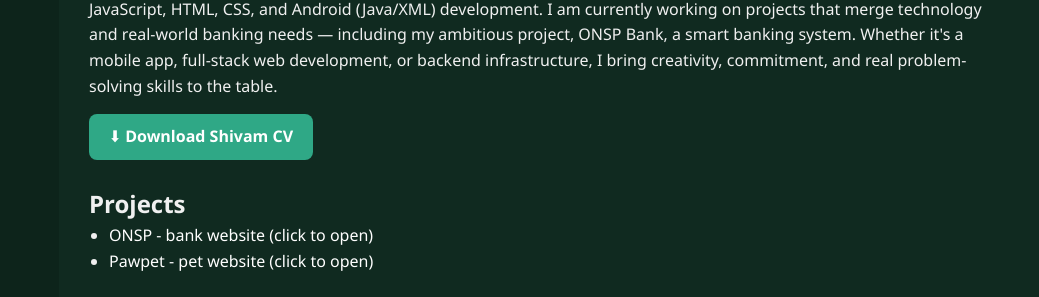
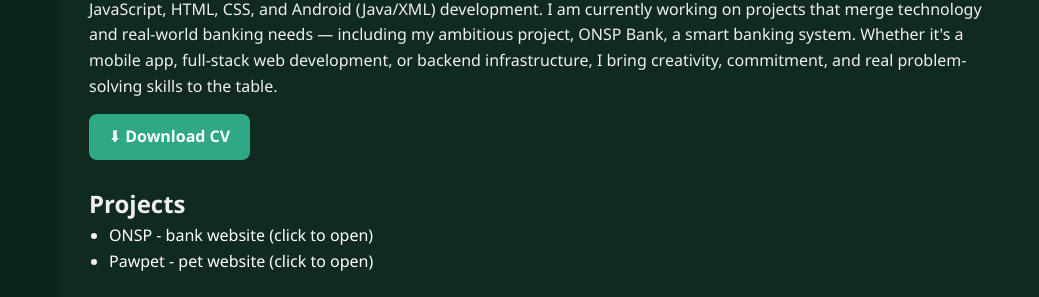
Before and after one commit to shivamNetke/portfolio, a plain HTML site: page index.html in a window 1280 px wide. Shown: the part 171-468 px from the top of the page, 241-1280 px from the left. Drawn offline with Linux system fonts and the light colour scheme.

Commit message:
29-05-25

```diff
--- a/index.html
+++ b/index.html
@@ -213,7 +213,7 @@
             creativity, commitment, and real problem-solving skills to the
             table.
           </p>
-          <a class="btn" onclick="downloadCV()">⬇ Download Shivam CV</a>
+          <a class="btn" onclick="downloadCV()">⬇ Download CV</a>
         </div>
         <div class="section">
           <h2>Projects</h2>
```
